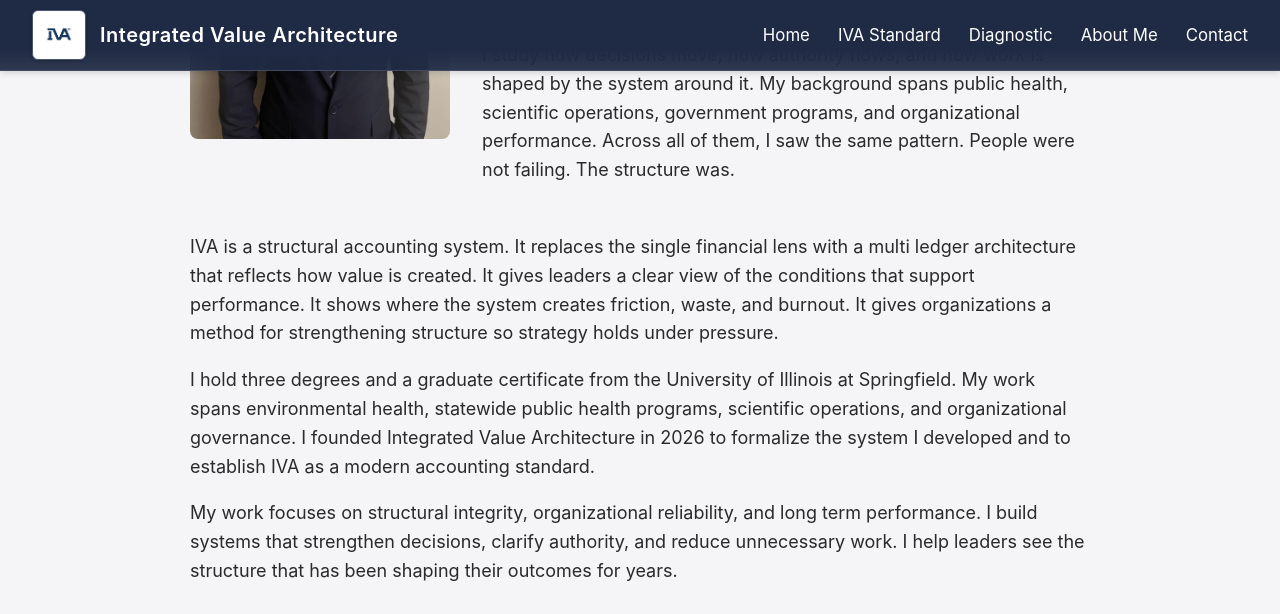
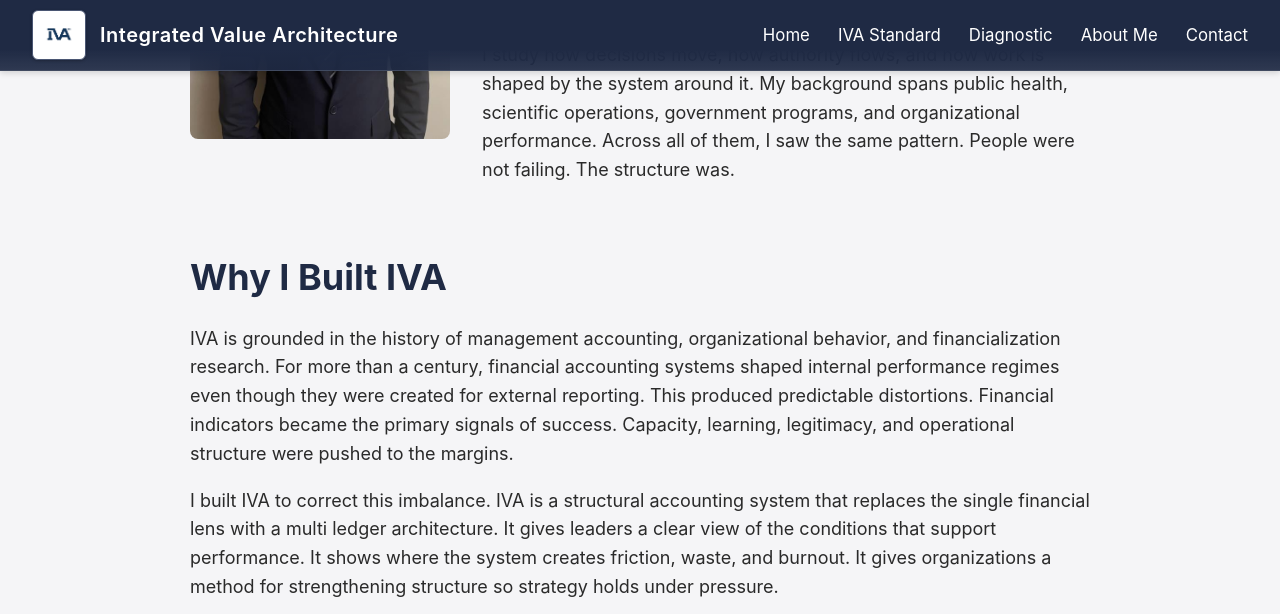
Before and after one commit to efost7873/integratedvaluearchitecture.com, a Jekyll site: the page built from about-me.md, in a window 1280 px wide and 1400 px high, scrolled down 697 px, cut to the strip 0-614 px from the top of the window. Built offline with Jekyll 4.4.1, drawn with Linux system fonts in a browser that asks for light colours; some of the changed text lies outside the part shown.

Commit message:
Update about-me.md

```diff
--- a/about-me.md
+++ b/about-me.md
@@ -3,43 +3,60 @@
 title: About Me
 ---
 
-<section>
-  <h1>About Me</h1>
+<main>
 
-  <div style="display: flex; gap: 32px; align-items: flex-start; flex-wrap: wrap; margin-bottom: 32px;">
+  <!-- INTRO BLOCK -->
+  <section style="margin-bottom: 48px;">
+    <h1>About Me</h1>
 
-    <!-- PHOTO -->
-    <div style="flex: 0 0 260px;">
-      <img src="{{ site.baseurl }}/assets/images/evan.jpg" alt="Evan Foster" style="width: 100%; border-radius: 8px;">
+    <div style="display: flex; gap: 32px; align-items: flex-start; flex-wrap: wrap; margin-bottom: 32px;">
+
+      <!-- PHOTO -->
+      <div style="flex: 0 0 260px;">
+        <img src="{{ site.baseurl }}/assets/images/evan.jpg"
+             alt="Evan Foster"
+             style="width: 100%; border-radius: 8px;">
+      </div>
+
+      <!-- INTRO TEXT -->
+      <div style="flex: 1; min-width: 280px;">
+        <h2>The Architect Who Repairs the Structure</h2>
+
+        <p>
+          I build systems that repair what organizations cannot see. My work sits at the point where governance, structure, and performance meet. I created Integrated Value Architecture to solve the problems that return no matter how many plans, dashboards, or initiatives leaders attempt. I built IVA because the structure has never been repaired.
+        </p>
+
+        <p>
+          I study how decisions move, how authority flows, and how work is shaped by the system around it. My background spans public health, scientific operations, government programs, and organizational performance. Across all of them, I saw the same pattern. People were not failing. The structure was.
+        </p>
+      </div>
+
     </div>
+  </section>
 
-    <!-- INTRO -->
-    <div style="flex: 1; min-width: 280px;">
-      <h2>The Architect Who Fixes the Structure</h2>
+  <!-- HISTORICAL AND THEORETICAL CONTEXT -->
+  <section style="margin-bottom: 48px;">
+    <h1>Why I Built IVA</h1>
 
-      <p>
-        I build systems that repair what organizations cannot see. My work sits at the point where governance, structure, and performance meet. I created Integrated Value Architecture to solve the problems that return no matter how many plans, dashboards, or initiatives leaders attempt. I built IVA because the structure has never been repaired.
-      </p>
-
-      <p>
-        I study how decisions move, how authority flows, and how work is shaped by the system around it. My background spans public health, scientific operations, government programs, and organizational performance. Across all of them, I saw the same pattern. People were not failing. The structure was.
-      </p>
-    </div>
-
-  </div>
-
-  <!-- FULL BIO -->
-  <section>
     <p>
-      IVA is a structural accounting system. It replaces the single financial lens with a multi ledger architecture that reflects how value is created. It gives leaders a clear view of the conditions that support performance. It shows where the system creates friction, waste, and burnout. It gives organizations a method for strengthening structure so strategy holds under pressure.
+      IVA is grounded in the history of management accounting, organizational behavior, and financialization research. For more than a century, financial accounting systems shaped internal performance regimes even though they were created for external reporting. This produced predictable distortions. Financial indicators became the primary signals of success. Capacity, learning, legitimacy, and operational structure were pushed to the margins.
     </p>
 
     <p>
-      I hold three degrees and a graduate certificate from the University of Illinois at Springfield. My work spans environmental health, statewide public health programs, scientific operations, and organizational governance. I founded Integrated Value Architecture in 2026 to formalize the system I developed and to establish IVA as a modern accounting standard.
+      I built IVA to correct this imbalance. IVA is a structural accounting system that replaces the single financial lens with a multi ledger architecture. It gives leaders a clear view of the conditions that support performance. It shows where the system creates friction, waste, and burnout. It gives organizations a method for strengthening structure so strategy holds under pressure.
+    </p>
+  </section>
+
+  <!-- BIO DETAILS -->
+  <section style="margin-bottom: 48px;">
+    <h1>My Background</h1>
+
+    <p>
+      I hold three degrees and a graduate certificate from the University of Illinois at Springfield. My work spans environmental health, statewide public health programs, scientific operations, and organizational governance. In each environment, I saw the same structural patterns that IVA now makes visible.
     </p>
 
     <p>
-      My work focuses on structural integrity, organizational reliability, and long term performance. I build systems that strengthen decisions, clarify authority, and reduce unnecessary work. I help leaders see the structure that has been shaping their outcomes for years.
+      I founded Integrated Value Architecture in 2026 to formalize the system I developed and to establish IVA as a modern accounting standard. My work focuses on structural integrity, organizational reliability, and long term performance. I build systems that strengthen decisions, clarify authority, and reduce unnecessary work. I help leaders see the structure that has been shaping their outcomes for years.
     </p>
   </section>
 
@@ -47,7 +64,9 @@
   <section style="margin-top: 48px;">
     <h2>Thank You</h2>
     <p>Thank you for taking the time to learn about IVA.</p>
-    <img src="{{ site.baseurl }}/assets/images/signature.png" alt="Signature" style="width: 240px; margin-top: 16px;">
+    <img src="{{ site.baseurl }}/assets/images/signature.png"
+         alt="Signature"
+         style="width: 240px; margin-top: 16px;">
   </section>
 
-</section>
+</main>
```
